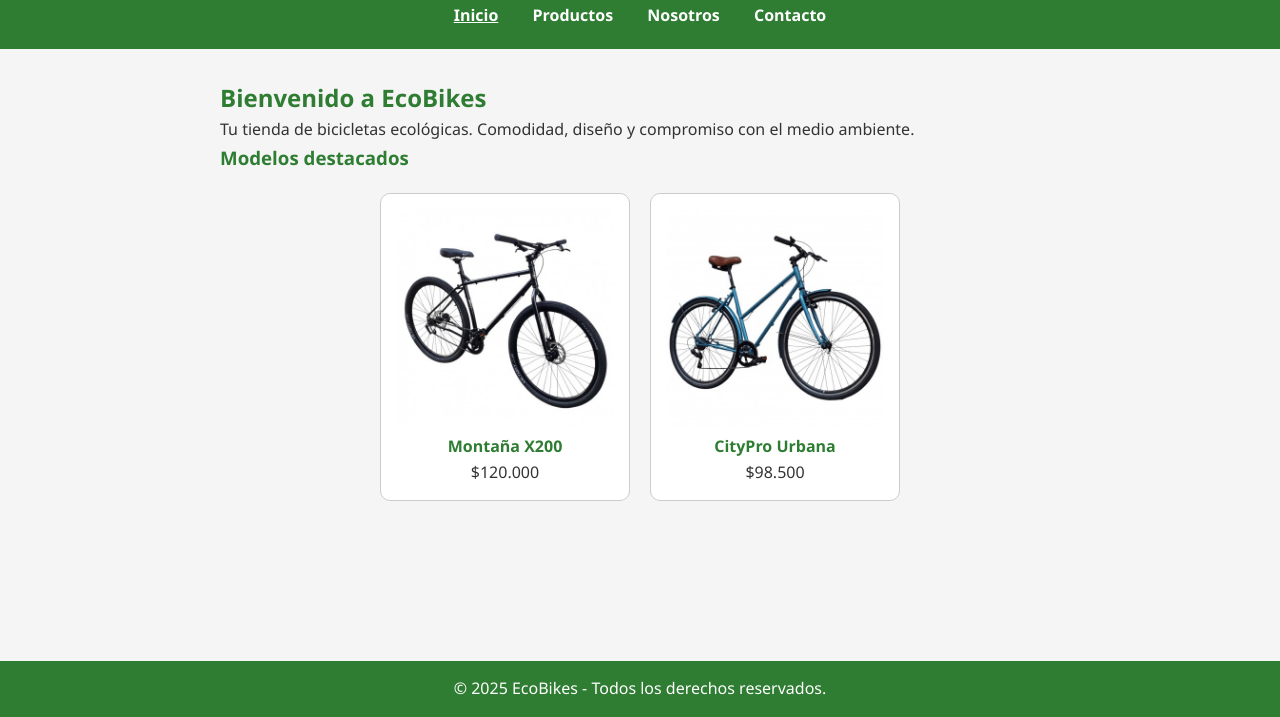
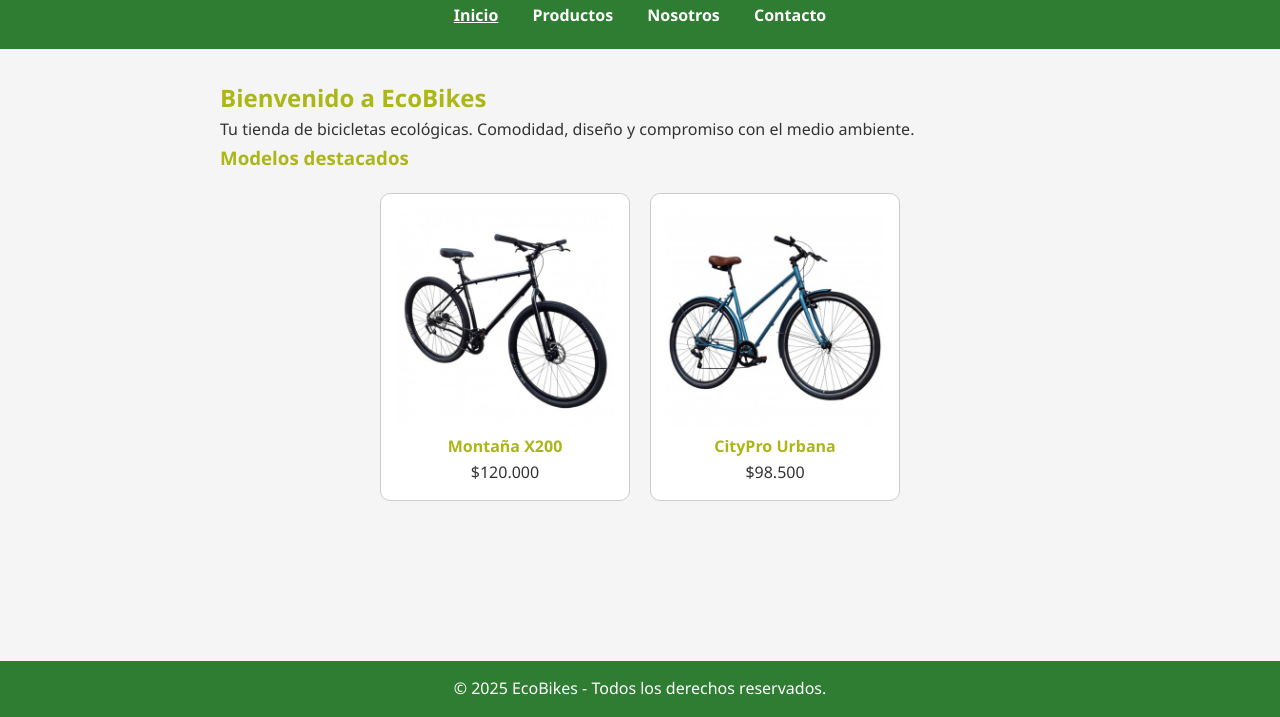
Before and after one commit to ignaciohernandez/TalentoTech-2025-FrontEndJS, a plain HTML site: page index.html in a window 1280 px wide. Shown: the part 83-800 px from the top of the page. Drawn offline with Linux system fonts and the light colour scheme.

Commit message:
Update style.css
cambio de color de letras H1-h4

```diff
--- a/style.css
+++ b/style.css
@@ -55,7 +55,7 @@
   }
 
   h1, h2, h3, h4 {
-    color: #2e7d32;
+    color: #abb617;
   }
 
   .galeria {
```
